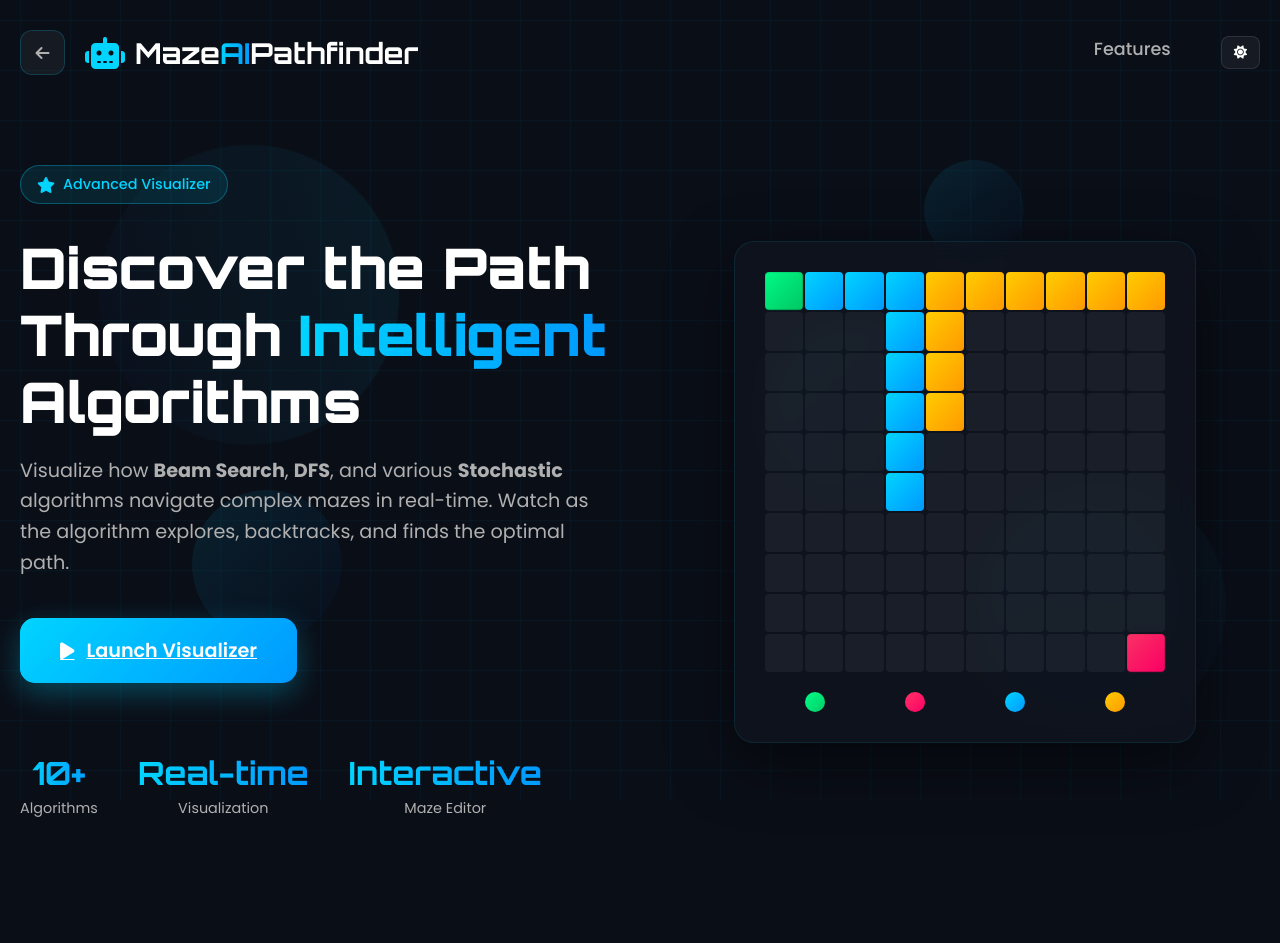
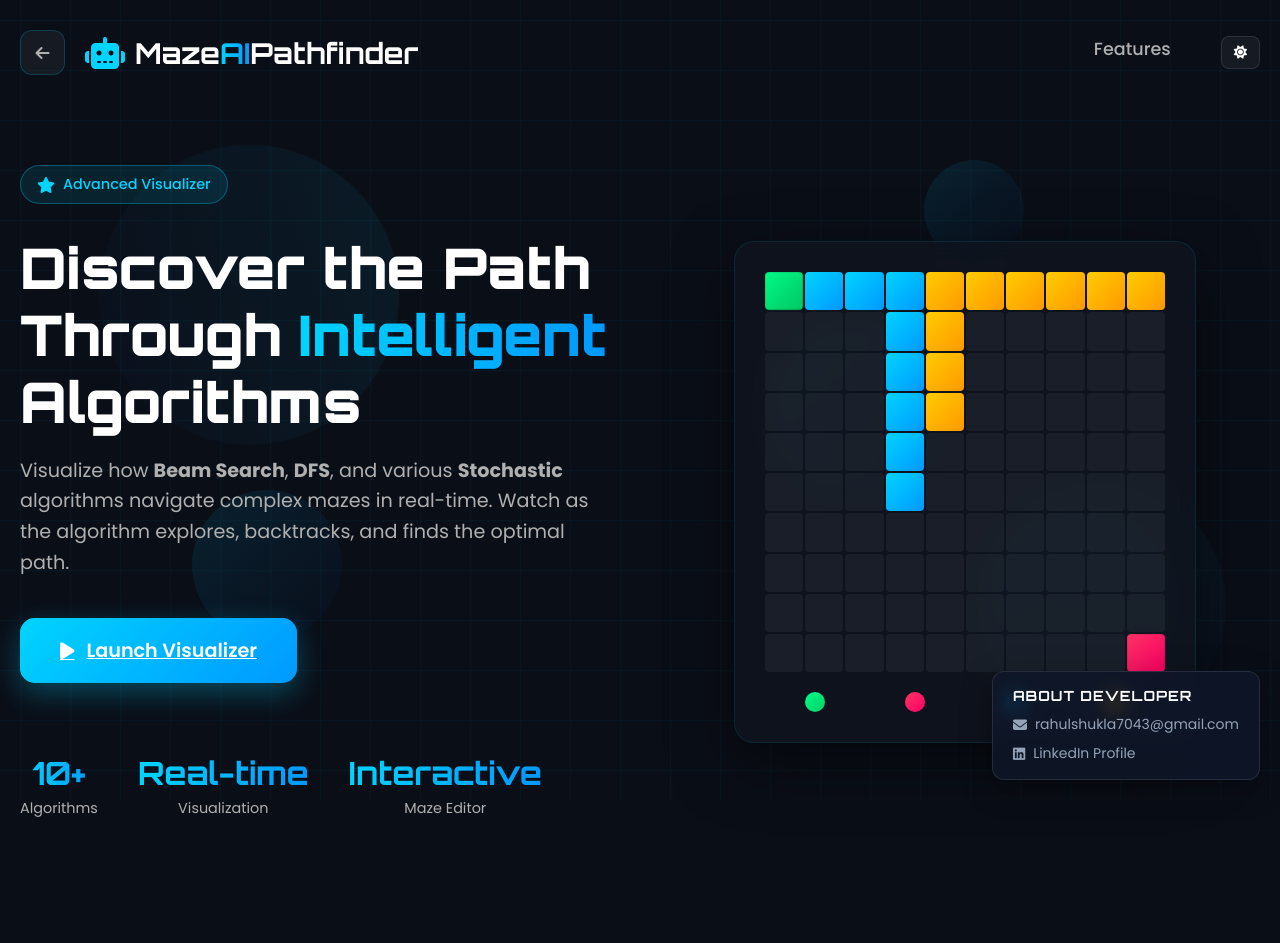
Before and after one commit to rahul9512/maze_visualizer, a Django app: page /maze_home/ in a window 1280 px wide. Shown: the top 943 px of the page. Run offline with Django 5.2, Linux system fonts and the light colour scheme.

Commit message:
Fix JavaScript script tag closure and clean up hero layout in index.html

```diff
--- a/core/templates/index.html
+++ b/core/templates/index.html
@@ -68,15 +68,11 @@
                 </p>
 
                 <div class="cta-section">
-                    <!-- Find the Launch Visualizer button and update it -->
                     <a href="{% url 'maze' %}" class="cta-btn" id="start-visualizer">
                         <i class="fas fa-play"></i>
                         <span>Launch Visualizer</span>
                         <div class="btn-pulse"></div>
                     </a>
-                    <div class="demo-links">
-
-                    </div>
                 </div>
 
                 <div class="stats">
@@ -98,7 +94,7 @@
             <div class="hero-visual">
                 <div class="maze-preview">
                     <div class="maze-grid">
-                        <!-- Maze preview will be generated by JS -->
+                        <!-- Maze preview generated by JS -->
                     </div>
                     <div class="visualizer-dots">
                         <div class="dot dot-start"></div>
@@ -151,7 +147,6 @@
 
         <!-- Footer -->
         <footer class="footer">
-
             <div class="footer-bottom">
                 <p>&copy; 2024 Maze Pathfinder Visualizer. All rights reserved.</p>
             </div>
@@ -183,6 +178,9 @@
             updateUI(newTheme);
         });
 
+        initTheme();
+    </script>
+
     <!-- About Corner -->
     <div class="about-corner" id="about"
         style="position: fixed; bottom: 20px; right: 20px; background: rgba(15, 23, 42, 0.8); backdrop-filter: blur(10px); border: 1px solid rgba(255, 255, 255, 0.1); padding: 15px 20px; border-radius: 12px; z-index: 1000; display: flex; flex-direction: column; gap: 10px; box-shadow: 0 8px 32px rgba(0, 0, 0, 0.3);">
@@ -203,6 +201,4 @@
         </div>
     </div>
 </body>
-
-
 </html>
```
